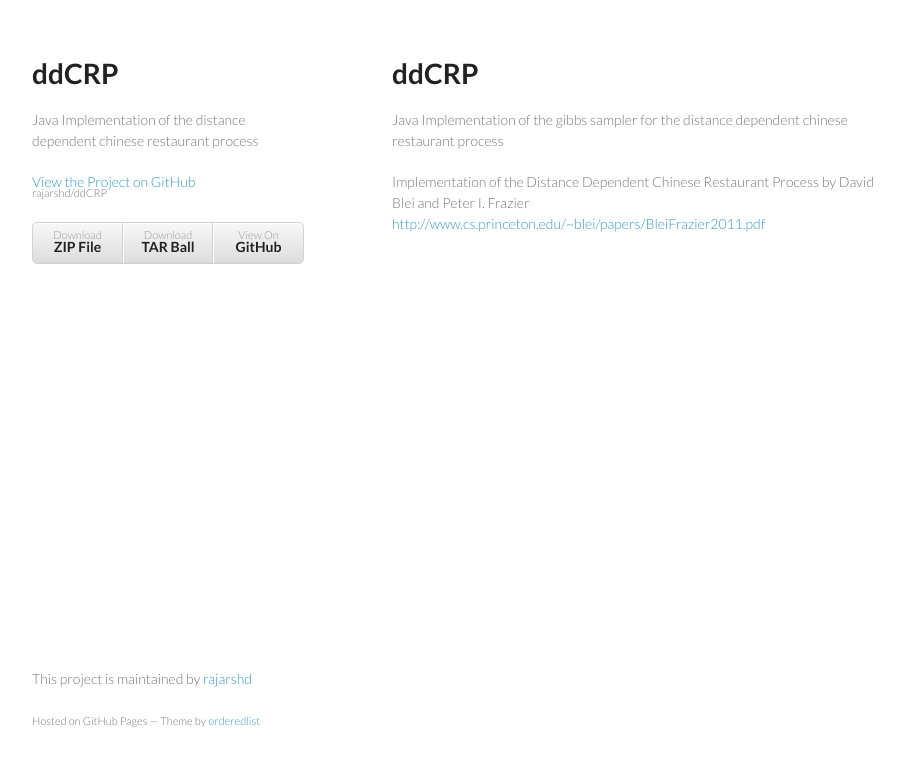
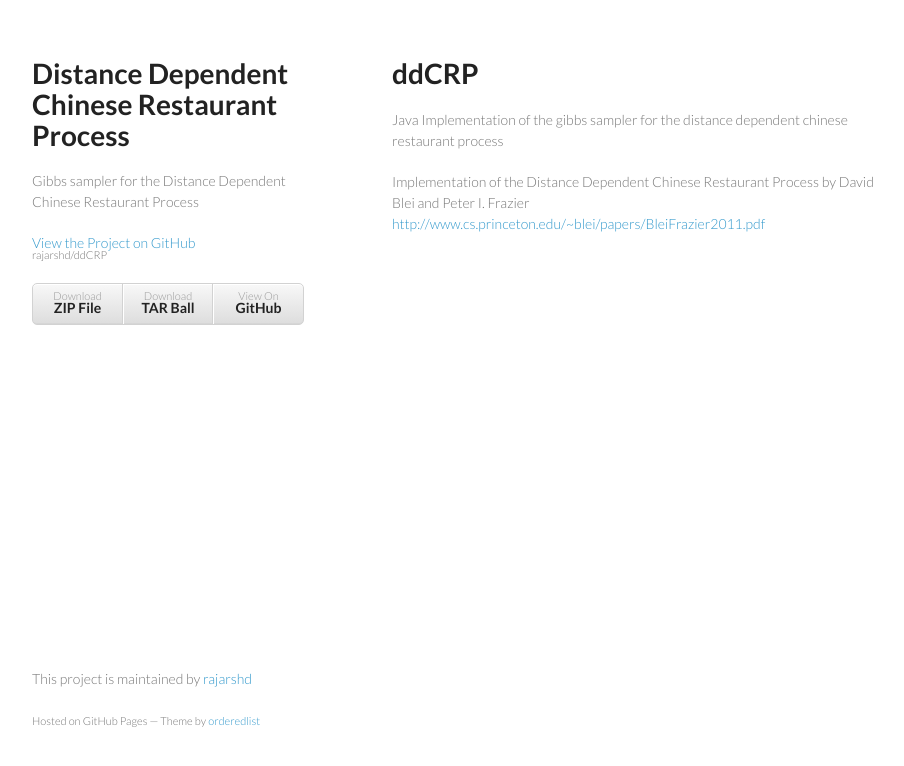
Before and after one commit to prafulla77/ddCRP, a plain HTML site: page index.html in a window 1280 px wide. Shown: the whole page, without its empty margins (178-1082 px from the left). Drawn offline with Linux system fonts and the light colour scheme.

```diff
--- a/index.html
+++ b/index.html
@@ -3,7 +3,7 @@
   <head>
     <meta charset="utf-8">
     <meta http-equiv="X-UA-Compatible" content="chrome=1">
-    <title>ddCRP by rajarshd</title>
+    <title>Distance Dependent Chinese Restaurant Process by rajarshd</title>
 
     <link rel="stylesheet" href="stylesheets/styles.css">
     <link rel="stylesheet" href="stylesheets/pygment_trac.css">
@@ -15,8 +15,8 @@
   <body>
     <div class="wrapper">
       <header>
-        <h1>ddCRP</h1>
-        <p>Java Implementation of the distance dependent chinese restaurant process</p>
+        <h1>Distance Dependent Chinese Restaurant Process</h1>
+        <p>Gibbs sampler for the Distance Dependent Chinese Restaurant Process</p>
 
         <p class="view"><a href="https://github.com/rajarshd/ddCRP">View the Project on GitHub <small>rajarshd/ddCRP</small></a></p>
 
--- a/params.json
+++ b/params.json
@@ -1 +1 @@
-{"name":"ddCRP","tagline":"Java Implementation of the distance dependent chinese restaurant process","body":"ddCRP\r\n=====\r\n\r\nJava Implementation of the gibbs sampler for the distance dependent chinese restaurant process\r\n\r\nImplementation of the Distance Dependent Chinese Restaurant Process by David Blei and Peter I. Frazier\r\nhttp://www.cs.princeton.edu/~blei/papers/BleiFrazier2011.pdf\r\n","google":"UA-47325713-1","note":"Don't delete this file! It's used internally to help with page regeneration."}
+{"name":"Distance Dependent Chinese Restaurant Process","tagline":"Gibbs sampler for the Distance Dependent Chinese Restaurant Process","body":"ddCRP\r\n=====\r\n\r\nJava Implementation of the gibbs sampler for the distance dependent chinese restaurant process\r\n\r\nImplementation of the Distance Dependent Chinese Restaurant Process by David Blei and Peter I. Frazier\r\nhttp://www.cs.princeton.edu/~blei/papers/BleiFrazier2011.pdf\r\n","google":"UA-47325713-1","note":"Don't delete this file! It's used internally to help with page regeneration."}
```
